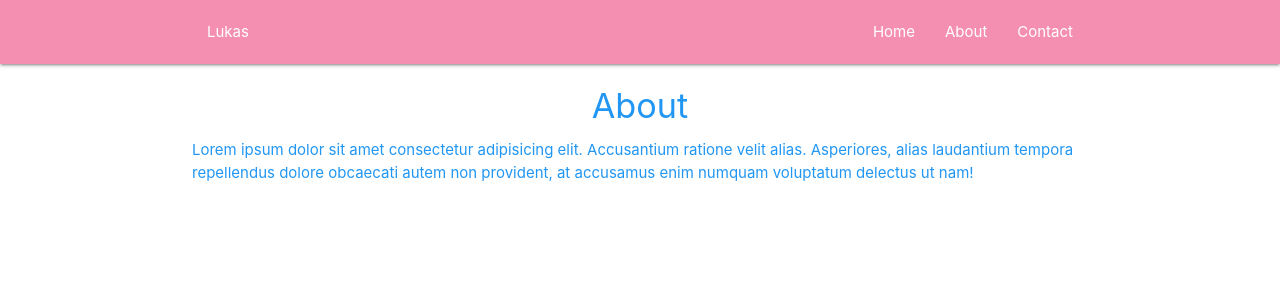
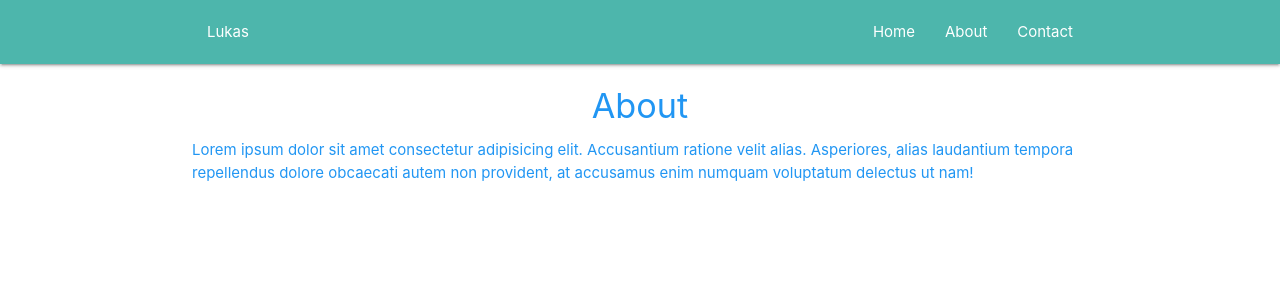
Before and after one commit to Lucascoorek/react_router_redux_demo, a React (Create React App) app: page /about in a window 1280 px wide. Shown: the top 300 px of the page. Built offline with nearby package versions, Linux system fonts and the light colour scheme.

Commit message:
changed icon

```diff
--- a/src/components/Home.js
+++ b/src/components/Home.js
@@ -1,7 +1,7 @@
 import React, { Component } from "react";
 import axios from "axios";
 import { Link } from "react-router-dom";
-import Flaming from "../flaming.png";
+import Flaming from "../icon.png";
 
 class Home extends Component {
   state = {
--- a/src/components/Navbar.js
+++ b/src/components/Navbar.js
@@ -4,7 +4,7 @@ import { Link, withRouter } from "react-router-dom";
 const Navbar = props => {
   return (
     <nav>
-      <div className="nav-wrapper pink lighten-3">
+      <div className="nav-wrapper teal lighten-2">
         <div className="container">
           <ul className="brand-logo">
             <li>
--- a/src/index.css
+++ b/src/index.css
@@ -2,11 +2,11 @@
   position: absolute;
   width: 100px;
   height: 100px;
-  right: 0%;
-  top: 15%;
+  left: 0%;
+  top: 10%;
   opacity: 0.7;
 }
 .home .post {
   overflow: hidden;
-  padding-right: 100px;
+  padding-left: 100px;
 }
```
Also changed, not shown: src/icon.png (added).
